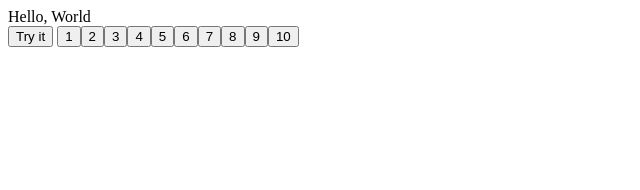
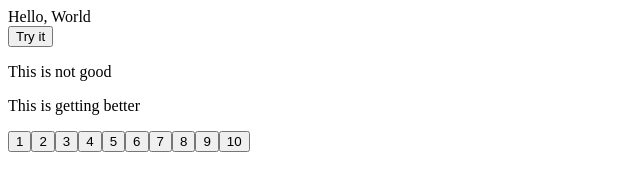
Before and after one commit to andyderek/porkChopSandwiches, a plain HTML site: page DOMManip/index.html in a window 1280 px wide. Shown: the whole page, without its empty margins (0-640 px from the left). Drawn offline with Linux system fonts and the light colour scheme.

Commit message:
Exploring getElementsByTagName

```diff
--- a/DOMManip/domManip.js
+++ b/DOMManip/domManip.js
@@ -13,4 +13,8 @@ window.onload = function(){
 		}
 	}
 
+	var myTag = document.getElementsByTagName("p");
+	// var target = p[1].innerHTML
+	console.log(myTag[0].innerHTML)
+
 };
--- a/DOMManip/index.html
+++ b/DOMManip/index.html
@@ -11,5 +11,7 @@
   Hello, World
   <div id="dogpoop"></div>
   <button type="button" onclick="funky()">Try it</button>
+  <p>This is not good</p>
+  <p>This is getting better</p>
   </body>
 </html>
```
